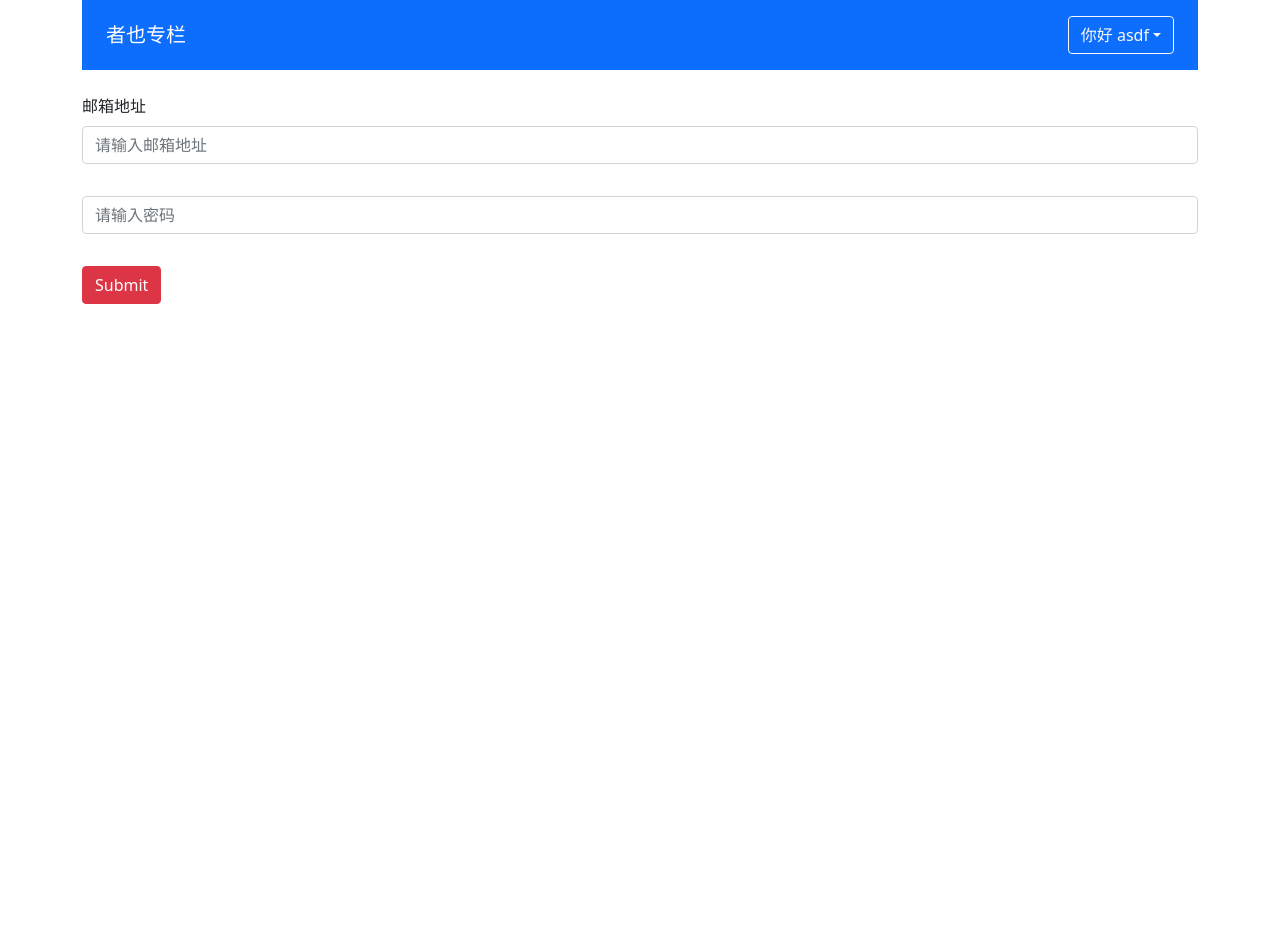
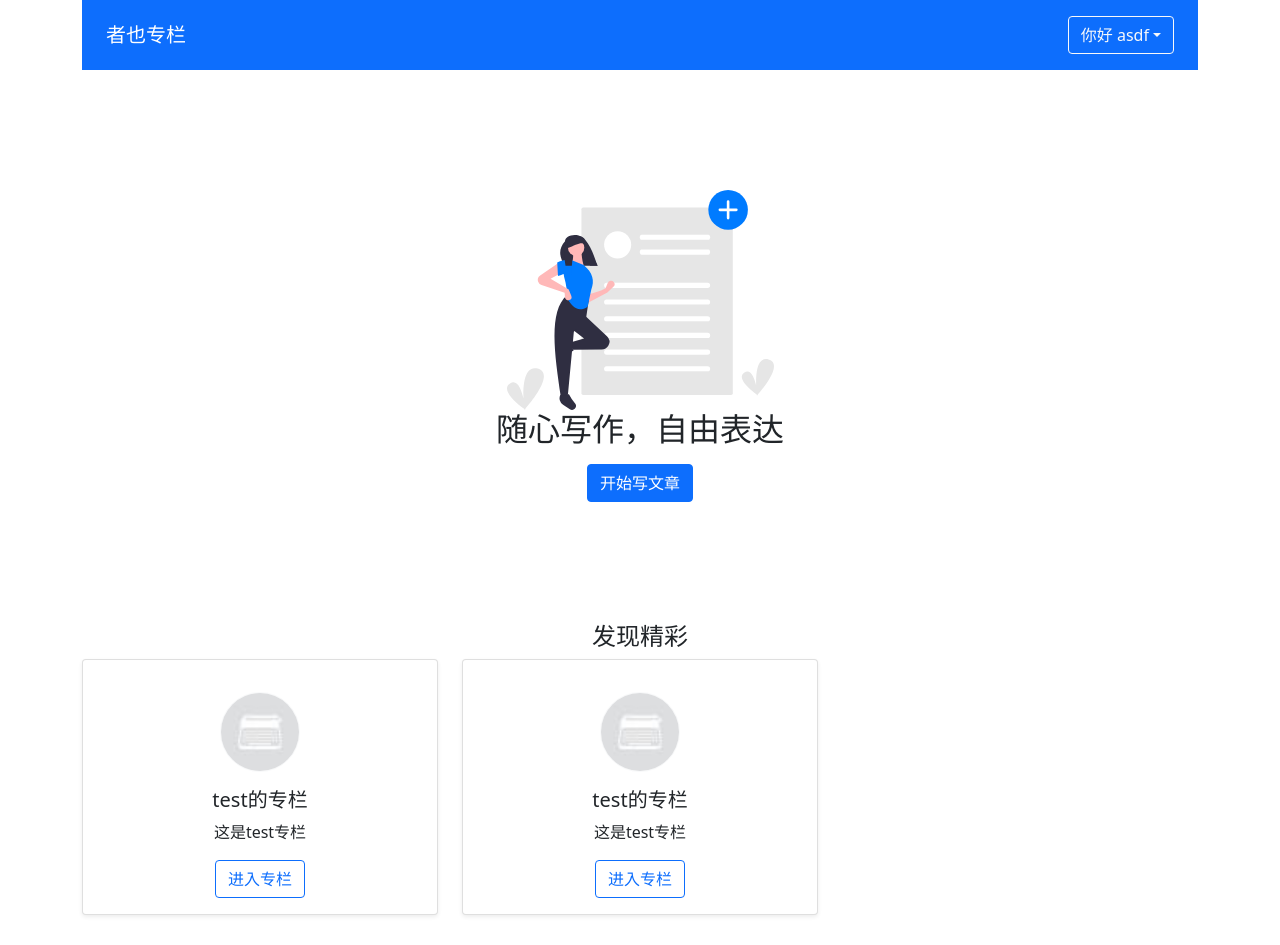
Before and after one commit to ynzy/Vue3_Typescript_zhihu, a Vue app in the folder zheye/: page / in a window 1280 px wide. Shown: the top 945 px of the page. Before the commit the page ends 800 px from the top, so only its background shows below. Built offline with nearby package versions, Linux system fonts and the light colour scheme.

Commit message:
feat(model:all): 添加路由，首页,登录页

```diff
--- a/zheye/src/App.vue
+++ b/zheye/src/App.vue
@@ -1,89 +1,35 @@
 <template>
   <div class="container">
     <GlobalHeader :user="currentUser" />
-    <!-- <ColumnList :list="list" /> -->
-    <ValidateForm @form-submit="onFormSubmit">
-      <div class="mb-3">
-        <label class="form-label">邮箱地址</label>
-        <validate-input
-          ref="inputRef"
-          :rules="emailRules"
-          v-model="emailVal"
-          placeholder="请输入邮箱地址"
-        ></validate-input>
-        {{ emailVal }}
-      </div>
-      <div class="mb-3">
-        <validate-input
-          type="password"
-          :rules="passwordRules"
-          v-model="passwordVal"
-          placeholder="请输入密码"
-        ></validate-input>
-      </div>
-      <template #submit>
-        <span class="btn btn-danger">Submit</span>
-      </template>
-    </ValidateForm>
+    <router-view></router-view>
+    <footer class="text-center py-4 text-secondary bg-light mt-6">
+      <small>
+        <ul class="list-inline mb-0">
+          <li class="list-inline-item">© 2020 者也专栏</li>
+          <!-- <li class="list-inline-item">课程</li>
+          <li class="list-inline-item">文档</li>
+          <li class="list-inline-item">联系</li>
+          <li class="list-inline-item">更多</li> -->
+        </ul>
+      </small>
+    </footer>
   </div>
 </template>
-
 <script lang="ts">
-import { defineComponent, reactive, ref } from 'vue'
-import 'bootstrap/dist/css/bootstrap.min.css'
-import ColumnList, { ColumnProps } from '@/components/ColumnList.vue'
+import { defineComponent } from 'vue'
 import GlobalHeader, { UserProps } from '@/components/GlobalHeader.vue'
-import ValidateInput, { RulesProp } from '@/components/ValidateInput.vue'
-import ValidateForm from '@/components/ValidateForm.vue'
 const currentUser: UserProps = {
   isLogin: true,
   name: 'asdf'
 }
-const testData: ColumnProps[] = [
-  {
-    id: 1,
-    title: 'test1的专栏',
-    description: '这是的test1专栏，有一段非常有意思的简介，可以更新一下欧'
-    // avatar:
-    // 'http://vue-maker.oss-cn-hangzhou.aliyuncs.com/vue-marker/5ee22dd58b3c4520912b9470.jpg?x-oss-process=image/resize,m_pad,h_100,w_100'
-  },
-  {
-    id: 2,
-    title: 'test2的专栏',
-    description: '这是的test2专栏，有一段非常有意思的简介，可以更新一下欧',
-    avatar:
-      'http://vue-maker.oss-cn-hangzhou.aliyuncs.com/vue-marker/5ee22dd58b3c4520912b9470.jpg?x-oss-process=image/resize,m_pad,h_100,w_100'
-  }
-]
-
 export default defineComponent({
   name: 'App',
-  components: { ColumnList, GlobalHeader, ValidateInput, ValidateForm },
+  components: { GlobalHeader },
   setup() {
-    const inputRef = ref<any>()
-    const emailVal = ref('')
-    const passwordVal = ref('')
-    const emailRules: RulesProp = [
-      { type: 'required', message: '电子邮箱地址不能为空' },
-      { type: 'email', message: '请输入正确的电子邮箱地址' }
-    ]
-    const passwordRules: RulesProp = [{ type: 'required', message: '密码不能为空' }]
-    const onFormSubmit = (result: boolean) => {
-      // console.log(inputRef.value.validateInput())
-      console.log(result)
-    }
     return {
-      list: testData,
-      currentUser,
-      emailRules,
-      emailVal,
-      passwordRules,
-      passwordVal,
-      onFormSubmit,
-      inputRef
+      currentUser
     }
   }
 })
 </script>
-
 <style lang="scss"></style>
--- a/zheye/src/components/ColumnList.vue
+++ b/zheye/src/components/ColumnList.vue
@@ -7,7 +7,12 @@
           <img :src="column.avatar" :alt="column.title" class="rounded-circle border border-light w-25 my-3" />
           <h5 class="card-title">{{ column.title }}</h5>
           <p class="card-text text-left">{{ column.description }}</p>
-          <a href="#" class="btn btn-outline-primary">进入专栏</a>
+          <!-- <router-link :to="{ name: 'column', params: { id: column.id } }" class="btn btn-outline-primary">
+            进入专栏
+          </router-link> -->
+          <router-link :to="`/column/${column.id}`" class="btn btn-outline-primary">
+            进入专栏
+          </router-link>
         </div>
       </div>
     </div>
--- a/zheye/src/main.ts
+++ b/zheye/src/main.ts
@@ -1,4 +1,8 @@
 import { createApp } from 'vue'
 import App from './App.vue'
+import router from './router'
 import 'bootstrap/dist/css/bootstrap.min.css'
-createApp(App).mount('#app')
+
+const app = createApp(App)
+app.use(router)
+app.mount('#app')
--- /dev/null
+++ b/zheye/src/router.ts
@@ -0,0 +1,24 @@
+import { createRouter, createWebHistory } from 'vue-router'
+const routerHistory = createWebHistory()
+const router = createRouter({
+  history: routerHistory,
+  routes: [
+    {
+      path: '/',
+      name: 'home',
+      component: () => import('@/views/Home.vue')
+    },
+    {
+      path: '/login',
+      name: 'login',
+      component: () => import('@/views/Login.vue')
+    },
+    {
+      path: '/column/:id',
+      name: 'column',
+      component: () => import('@/views/ColumnDetail.vue')
+    }
+  ]
+})
+
+export default router
--- /dev/null
+++ b/zheye/src/views/ColumnDetail.vue
@@ -0,0 +1,22 @@
+<!-- ColumnDetail -->
+<template>
+  <h1>
+    <pre>{{ route }}</pre>
+  </h1>
+</template>
+
+<script lang="ts">
+import { useRoute } from 'vue-router'
+
+export default {
+  name: 'ColumnDetail',
+  components: {},
+  setup() {
+    const route = useRoute()
+    return {
+      route
+    }
+  }
+}
+</script>
+<style lang="scss" scoped></style>
--- a/zheye/src/views/Home.vue
+++ b/zheye/src/views/Home.vue
@@ -0,0 +1,49 @@
+<!-- Home -->
+<template>
+  <div class="home-page">
+    <section class="py-5 text-center container">
+      <div class="row py-lg-5">
+        <div class="col-lg-6 col-md-8 mx-auto">
+          <img src="../assets/callout.svg" alt="callout" class="w-50" />
+          <h2 class="font-weight-light">随心写作，自由表达</h2>
+          <p>
+            <a href="#" class="btn btn-primary my-2">开始写文章</a>
+          </p>
+        </div>
+      </div>
+    </section>
+    <h4 class="font-weight-bold text-center">发现精彩</h4>
+    <ColumnList :list="list"></ColumnList>
+    <button class="btn btn-primary mt-2 mb-5 mx-auto btn-block w-25">
+      加载更多
+    </button>
+  </div>
+</template>
+
+<script lang="ts">
+import ColumnList, { ColumnProps } from '@/components/ColumnList.vue'
+export default {
+  name: 'Home',
+  components: {
+    ColumnList
+  },
+  setup() {
+    const list: ColumnProps[] = [
+      {
+        id: 1,
+        title: 'test的专栏',
+        description: '这是test专栏'
+      },
+      {
+        id: 2,
+        title: 'test的专栏',
+        description: '这是test专栏'
+      }
+    ]
+    return {
+      list
+    }
+  }
+}
+</script>
+<style lang="scss" scoped></style>
--- a/zheye/src/views/Login.vue
+++ b/zheye/src/views/Login.vue
@@ -0,0 +1,64 @@
+<template>
+  <div class="login-page mx-auto p-3 w-330">
+    <h5 class="my-4 text-center">登录到者也</h5>
+    <validate-form @form-submit="onFormSubmit">
+      <div class="mb-3">
+        <label class="form-label">邮箱地址</label>
+        <validate-input
+          :rules="emailRules"
+          v-model="emailVal"
+          placeholder="请输入邮箱地址"
+          type="text"
+          ref="inputRef"
+        />
+      </div>
+      <div class="mb-3">
+        <label class="form-label">密码</label>
+        <validate-input type="password" placeholder="请输入密码" :rules="passwordRules" v-model="passwordVal" />
+      </div>
+      <template #submit>
+        <button type="submit" class="btn btn-primary btn-block btn-large">登录</button>
+      </template>
+    </validate-form>
+  </div>
+</template>
+
+<script lang="ts">
+import { defineComponent, ref } from 'vue'
+import { useRouter } from 'vue-router'
+import ValidateInput, { RulesProp } from '@/components/ValidateInput.vue'
+import ValidateForm from '@/components/ValidateForm.vue'
+
+export default defineComponent({
+  name: 'Login',
+  components: {
+    ValidateInput,
+    ValidateForm
+  },
+  setup() {
+    const emailVal = ref('')
+    const router = useRouter()
+    const emailRules: RulesProp = [
+      { type: 'required', message: '电子邮箱地址不能为空' },
+      { type: 'email', message: '请输入正确的电子邮箱格式' }
+    ]
+    const passwordVal = ref('')
+    const passwordRules: RulesProp = [{ type: 'required', message: '密码不能为空' }]
+    const onFormSubmit = (result: boolean) => {
+      if (!result) return
+      const payload = {
+        email: emailVal.value,
+        password: passwordVal.value
+      }
+      router.push({ name: 'column', params: { id: 1 } })
+    }
+    return {
+      emailRules,
+      emailVal,
+      passwordVal,
+      passwordRules,
+      onFormSubmit
+    }
+  }
+})
+</script>
```
Also changed, not shown: 1 other file (tests, documents, lock files or other folders).
